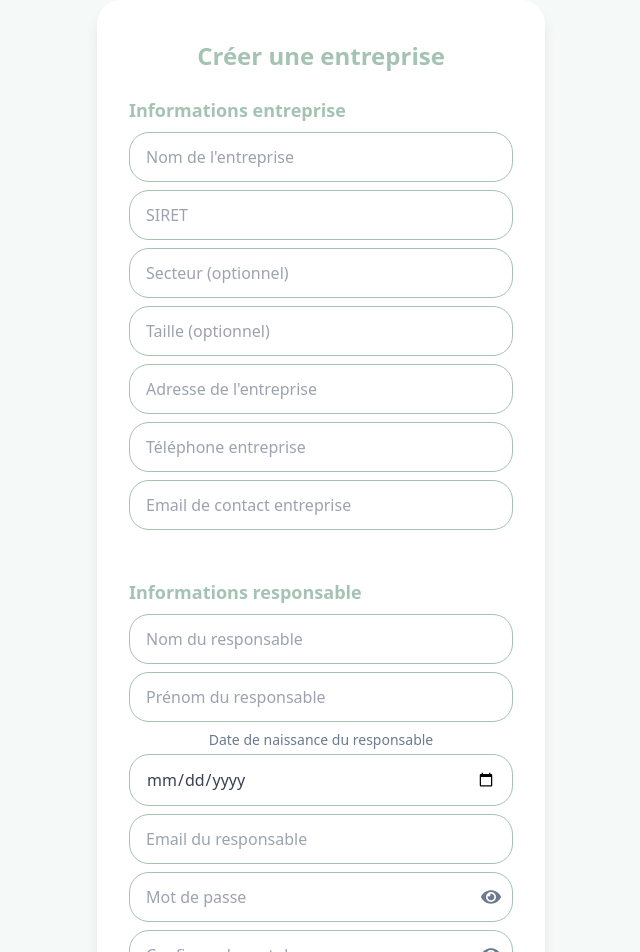
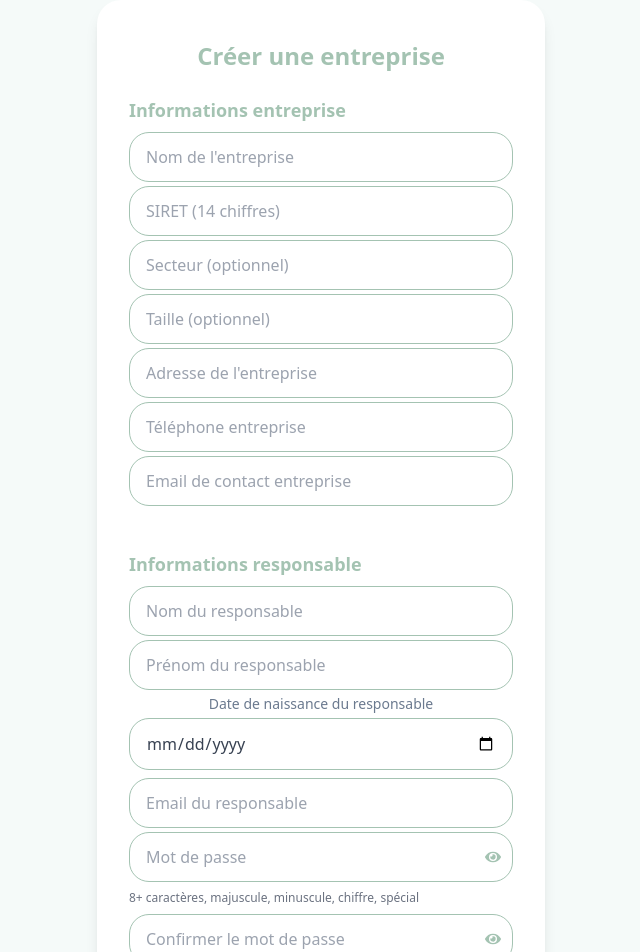
Before and after one commit to Nairolf13/AbsentoFront, a React (Vite) app: page /register in a window 1280 px wide. Shown: the top 952 px of the page, without its empty margins (319-959 px from the left). Built offline with nearby package versions, Linux system fonts and the light colour scheme; no server answers.

Commit message:
add regex on register

```diff
--- a/index.html
+++ b/index.html
@@ -1,5 +1,5 @@
 <!DOCTYPE html>
-<html lang="en">
+<html lang="fr">
   <head>
     <meta charset="UTF-8" />
     <meta name="viewport" content="width=device-width, initial-scale=1.0" />
--- a/src/components/Auth/RegisterForm.jsx
+++ b/src/components/Auth/RegisterForm.jsx
@@ -2,6 +2,26 @@ import React, { useState } from "react";
 import { useNavigate } from "react-router-dom";
 import { registerEntreprise } from "../../api/absento";
 import { FaEye, FaEyeSlash } from "react-icons/fa";
+
+// Regex de validation pour chaque champ
+const regex = {
+  nomEntreprise: /^[A-Za-z0-9À-ÿ' -]{2,100}$/,
+  siret: /^\d{14}$/,
+  adresseEntreprise: /^.{5,100}$/,
+  telephoneEntreprise: /^\+?\d{10,15}$/,
+  emailContact: /^[\w-.]+@[\w-]+\.[a-z]{2,}$/i,
+  responsableNom: /^[A-Za-zÀ-ÿ' -]{2,50}$/,
+  responsablePrenom: /^[A-Za-zÀ-ÿ' -]{2,50}$/,
+  emailResponsable: /^[\w-.]+@[\w-]+\.[a-z]{2,}$/i,
+  motDePasse: /^(?=.*[a-z])(?=.*[A-Z])(?=.*\d)(?=.*[!@#$%^&*()_+\-={}:;"',.<>/?]).{8,}$/
+};
+
+function validateDateNaissance(dateString) {
+  const date = new Date(dateString);
+  const now = new Date();
+  const age = now.getFullYear() - date.getFullYear();
+  return !isNaN(date) && age >= 18;
+}
 
 // Hook utilitaire pour détecter le mobile
 function useIsMobile() {
@@ -30,11 +50,28 @@ export default function RegisterForm() {
   const navigate = useNavigate();
   const isMobile = useIsMobile();
 
+  // Validation de tous les champs avec regex
+  function validateAllFields() {
+    if (!regex.nomEntreprise.test(nomEntreprise)) return "Nom d'entreprise invalide (lettres, chiffres, 2-100 caractères)";
+    if (!regex.siret.test(siret)) return "SIRET invalide (14 chiffres)";
+    if (!regex.adresseEntreprise.test(adresseEntreprise)) return "Adresse invalide (5 à 100 caractères)";
+    if (!regex.telephoneEntreprise.test(telephoneEntreprise)) return "Téléphone invalide (10 à 15 chiffres)";
+    if (!regex.emailContact.test(emailContact)) return "Email de contact invalide";
+    if (!regex.responsableNom.test(responsableNom)) return "Nom du responsable invalide (lettres, 2-50 caractères)";
+    if (!regex.responsablePrenom.test(responsablePrenom)) return "Prénom du responsable invalide (lettres, 2-50 caractères)";
+    if (!regex.emailResponsable.test(emailResponsable)) return "Email du responsable invalide";
+    if (!regex.motDePasse.test(motDePasse)) return "Mot de passe trop faible (8 caractères, majuscule, minuscule, chiffre, spécial)";
+    if (!validateDateNaissance(dateNaissance)) return "Date de naissance invalide ou moins de 18 ans";
+    if (motDePasse !== confirmPassword) return "Les mots de passe ne correspondent pas.";
+    return null;
+  }
+
   const handleSubmit = async (e) => {
     e.preventDefault();
     setError(""); setSuccess("");
-    if (motDePasse !== confirmPassword) {
-      setError("Les mots de passe ne correspondent pas.");
+    const validationError = validateAllFields();
+    if (validationError) {
+      setError(validationError);
       return;
     }
     try {
@@ -50,12 +87,12 @@ export default function RegisterForm() {
         responsablePrenom,
         emailResponsable: emailResponsable.trim().toLowerCase(),
         motDePasse,
-        dateNaissance
+        dateNaissance,
       });
-      setSuccess("Entreprise créée ! Vous pouvez vous connecter.");
-      setTimeout(() => navigate("/login"), 1500);
+      setSuccess("Inscription réussie ! Vous pouvez maintenant vous connecter.");
+      setTimeout(() => navigate("/login"), 2000);
     } catch (err) {
-      setError(err.response?.data?.error || "Registration failed");
+      setError(err?.response?.data?.error || "Erreur lors de l'inscription");
     }
   };
 
@@ -67,20 +104,20 @@ export default function RegisterForm() {
           {/* Section Informations entreprise */}
           <div className="w-full mb-6">
             <h3 className="text-lg font-semibold text-primary mb-2">Informations entreprise</h3>
-            <input type="text" placeholder="Nom de l'entreprise" className="block w-full rounded-xl border border-primary px-4 py-3 mb-2 focus:outline-none focus:ring-2 focus:ring-primary/50 text-gray-700" value={nomEntreprise} onChange={e => setNomEntreprise(e.target.value)} required />
-            <input type="text" placeholder="SIRET" className="block w-full rounded-xl border border-primary px-4 py-3 mb-2 focus:outline-none focus:ring-2 focus:ring-primary/50 text-gray-700" value={siret} onChange={e => setSiret(e.target.value)} required />
-            <input type="text" placeholder="Secteur (optionnel)" className="block w-full rounded-xl border border-primary px-4 py-3 mb-2 focus:outline-none focus:ring-2 focus:ring-primary/50 text-gray-700" value={secteur} onChange={e => setSecteur(e.target.value)} />
-            <input type="text" placeholder="Taille (optionnel)" className="block w-full rounded-xl border border-primary px-4 py-3 mb-2 focus:outline-none focus:ring-2 focus:ring-primary/50 text-gray-700" value={taille} onChange={e => setTaille(e.target.value)} />
-            <input type="text" placeholder="Adresse de l'entreprise" className="block w-full rounded-xl border border-primary px-4 py-3 mb-2 focus:outline-none focus:ring-2 focus:ring-primary/50 text-gray-700" value={adresseEntreprise} onChange={e => setAdresseEntreprise(e.target.value)} required />
-            <input type="text" placeholder="Téléphone entreprise" className="block w-full rounded-xl border border-primary px-4 py-3 mb-2 focus:outline-none focus:ring-2 focus:ring-primary/50 text-gray-700" value={telephoneEntreprise} onChange={e => setTelephoneEntreprise(e.target.value)} />
-            <input type="email" placeholder="Email de contact entreprise" className="block w-full rounded-xl border border-primary px-4 py-3 mb-2 focus:outline-none focus:ring-2 focus:ring-primary/50 text-gray-700" value={emailContact} onChange={e => setEmailContact(e.target.value)} required />
+            <input type="text" placeholder="Nom de l'entreprise" className="block w-full rounded-xl border border-primary px-4 py-3 mb-1 focus:outline-none focus:ring-2 focus:ring-primary/50 text-gray-700" value={nomEntreprise} onChange={e => setNomEntreprise(e.target.value)} required />
+            <input type="text" placeholder="SIRET (14 chiffres)" className="block w-full rounded-xl border border-primary px-4 py-3 mb-1 focus:outline-none focus:ring-2 focus:ring-primary/50 text-gray-700" value={siret} onChange={e => setSiret(e.target.value)} required />
+            <input type="text" placeholder="Secteur (optionnel)" className="block w-full rounded-xl border border-primary px-4 py-3 mb-1 focus:outline-none focus:ring-2 focus:ring-primary/50 text-gray-700" value={secteur} onChange={e => setSecteur(e.target.value)} />
+            <input type="text" placeholder="Taille (optionnel)" className="block w-full rounded-xl border border-primary px-4 py-3 mb-1 focus:outline-none focus:ring-2 focus:ring-primary/50 text-gray-700" value={taille} onChange={e => setTaille(e.target.value)} />
+            <input type="text" placeholder="Adresse de l'entreprise" className="block w-full rounded-xl border border-primary px-4 py-3 mb-1 focus:outline-none focus:ring-2 focus:ring-primary/50 text-gray-700" value={adresseEntreprise} onChange={e => setAdresseEntreprise(e.target.value)} required />
+            <input type="text" placeholder="Téléphone entreprise" className="block w-full rounded-xl border border-primary px-4 py-3 mb-1 focus:outline-none focus:ring-2 focus:ring-primary/50 text-gray-700" value={telephoneEntreprise} onChange={e => setTelephoneEntreprise(e.target.value)} />
+            <input type="email" placeholder="Email de contact entreprise" className="block w-full rounded-xl border border-primary px-4 py-3 mb-1 focus:outline-none focus:ring-2 focus:ring-primary/50 text-gray-700" value={emailContact} onChange={e => setEmailContact(e.target.value)} required />
           </div>
 
           {/* Section Informations responsable */}
           <div className="w-full mb-6">
             <h3 className="text-lg font-semibold text-primary mb-2">Informations responsable</h3>
-            <input type="text" placeholder="Nom du responsable" className="block w-full rounded-xl border border-primary px-4 py-3 mb-2 focus:outline-none focus:ring-2 focus:ring-primary/50 text-gray-700" value={responsableNom} onChange={e => setResponsableNom(e.target.value)} required />
-            <input type="text" placeholder="Prénom du responsable" className="block w-full rounded-xl border border-primary px-4 py-3 mb-2 focus:outline-none focus:ring-2 focus:ring-primary/50 text-gray-700" value={responsablePrenom} onChange={e => setResponsablePrenom(e.target.value)} required />
+            <input type="text" placeholder="Nom du responsable" className="block w-full rounded-xl border border-primary px-4 py-3 mb-1 focus:outline-none focus:ring-2 focus:ring-primary/50 text-gray-700" value={responsableNom} onChange={e => setResponsableNom(e.target.value)} required />
+            <input type="text" placeholder="Prénom du responsable" className="block w-full rounded-xl border border-primary px-4 py-3 mb-1 focus:outline-none focus:ring-2 focus:ring-primary/50 text-gray-700" value={responsablePrenom} onChange={e => setResponsablePrenom(e.target.value)} required />
             <label htmlFor="dateNaissance" className="block mb-1 text-secondary text-xs sm:text-sm text-center w-full">
               Date de naissance du responsable
             </label>
@@ -113,7 +150,7 @@ export default function RegisterForm() {
                 required
               />
             )}
-            <input type="email" placeholder="Email du responsable" className="block w-full rounded-xl border border-primary px-4 py-3 mb-2 focus:outline-none focus:ring-2 focus:ring-primary/50 text-gray-700" value={emailResponsable} onChange={e => setEmailResponsable(e.target.value)} required />
+            <input type="email" placeholder="Email du responsable" className="block w-full rounded-xl border border-primary px-4 py-3 mb-1 focus:outline-none focus:ring-2 focus:ring-primary/50 text-gray-700" value={emailResponsable} onChange={e => setEmailResponsable(e.target.value)} required />
             <div className="relative w-full mb-2">
               <input
                 type={showPassword ? "text" : "password"}
@@ -125,13 +162,14 @@ export default function RegisterForm() {
               />
               <button
                 type="button"
-                className="absolute right-3 top-1/2 -translate-y-1/2 text-secondary"
+                className="absolute right-3 top-1/2 -translate-y-1/2 text-primary"
+                onClick={() => setShowPassword(!showPassword)}
                 tabIndex={-1}
-                onClick={() => setShowPassword(v => !v)}
               >
-                {showPassword ? <FaEyeSlash size={20} /> : <FaEye size={20} />}
+                {showPassword ? <FaEyeSlash /> : <FaEye />}
               </button>
             </div>
+            <span className="text-xs text-gray-500 mb-2 block">8+ caractères, majuscule, minuscule, chiffre, spécial</span>
             <div className="relative w-full mb-2">
               <input
                 type={showConfirmPassword ? "text" : "password"}
@@ -143,11 +181,11 @@ export default function RegisterForm() {
               />
               <button
                 type="button"
-                className="absolute right-3 top-1/2 -translate-y-1/2 text-secondary"
+                className="absolute right-3 top-1/2 -translate-y-1/2 text-primary"
+                onClick={() => setShowConfirmPassword(!showConfirmPassword)}
                 tabIndex={-1}
-                onClick={() => setShowConfirmPassword(v => !v)}
               >
-                {showConfirmPassword ? <FaEyeSlash size={20} /> : <FaEye size={20} />}
+                {showConfirmPassword ? <FaEyeSlash /> : <FaEye />}
               </button>
             </div>
           </div>
```
Also changed, not shown: src/context/AuthProvider.jsx (+7 -8 lines).
